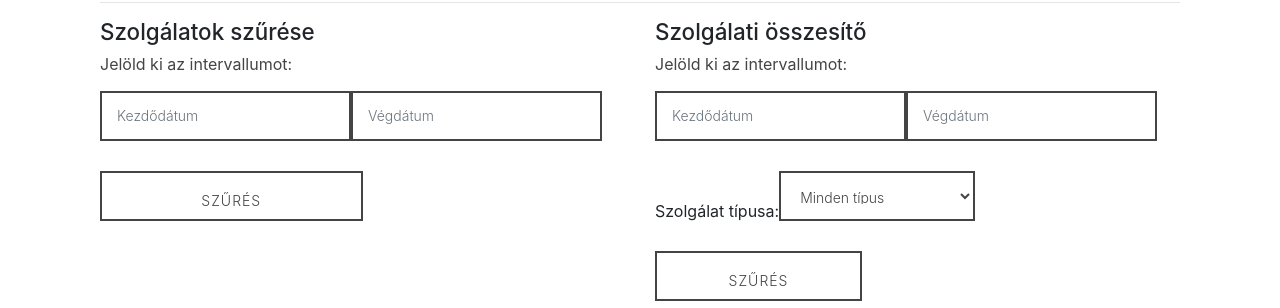
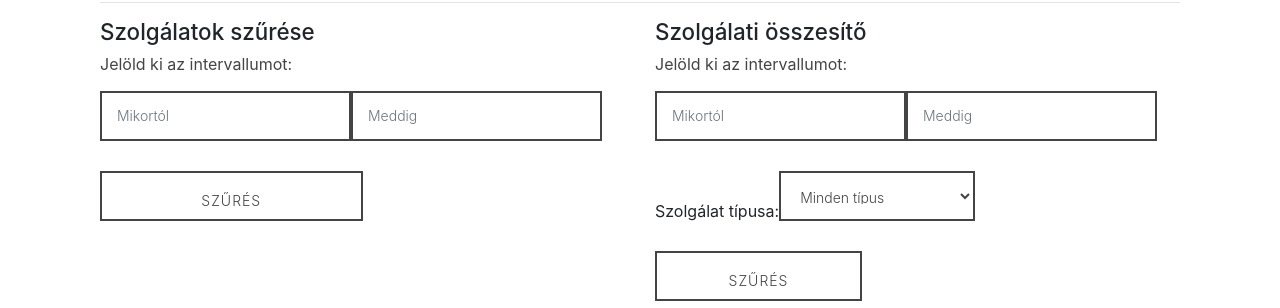
Before and after one commit to udvarisz/timesheet, a Django app: page /time_sheet/duty_list in a window 1280 px wide. Shown: the part 322-630 px from the top of the page. Run offline with Django 3.2, Linux system fonts and the light colour scheme; data comes from the database, SQL or seed files in the repository; some libraries are stand-ins or nearby versions.

Commit message:
szovegjavitas

```diff
--- a/mysite/time_sheet/templates/time_sheet/duty_list.html
+++ b/mysite/time_sheet/templates/time_sheet/duty_list.html
@@ -16,8 +16,8 @@ Szolgálatok
     <p>Jelöld ki az intervallumot:</p>
     <form class="form-inline" action="{% url 'time_sheet:duty_filter_list' %}" method="get" autocomplete="off">
       {% csrf_token %}
-      <input class="form-control datepicker" type="datetime" name="s" placeholder="Kezdődátum">
-      <input class="form-control datepicker" type="datetime" name="e" placeholder="Végdátum">
+      <input class="form-control datepicker" type="datetime" name="s" placeholder="Mikortól">
+      <input class="form-control datepicker" type="datetime" name="e" placeholder="Meddig">
       <input type="submit" value="Szűrés" class="btn btn-primary mb-2">
     </form>
   </div>
@@ -26,8 +26,8 @@ Szolgálatok
     <p>Jelöld ki az intervallumot:</p>
     <form class="form-inline" action="{% url 'time_sheet:duty_sum' %}" method="get" autocomplete="off">
       {% csrf_token %}
-      <input class="form-control datepicker" type="datetime" name="s" placeholder="Kezdődátum">
-      <input class="form-control datepicker" type="datetime" name="e" placeholder="Végdátum">
+      <input class="form-control datepicker" type="datetime" name="s" placeholder="Mikortól">
+      <input class="form-control datepicker" type="datetime" name="e" placeholder="Meddig">
       <div class="form-group">
     <label for="t">Szolgálat típusa:</label>
     <select class="form-control" name='t' id='t'>
```
